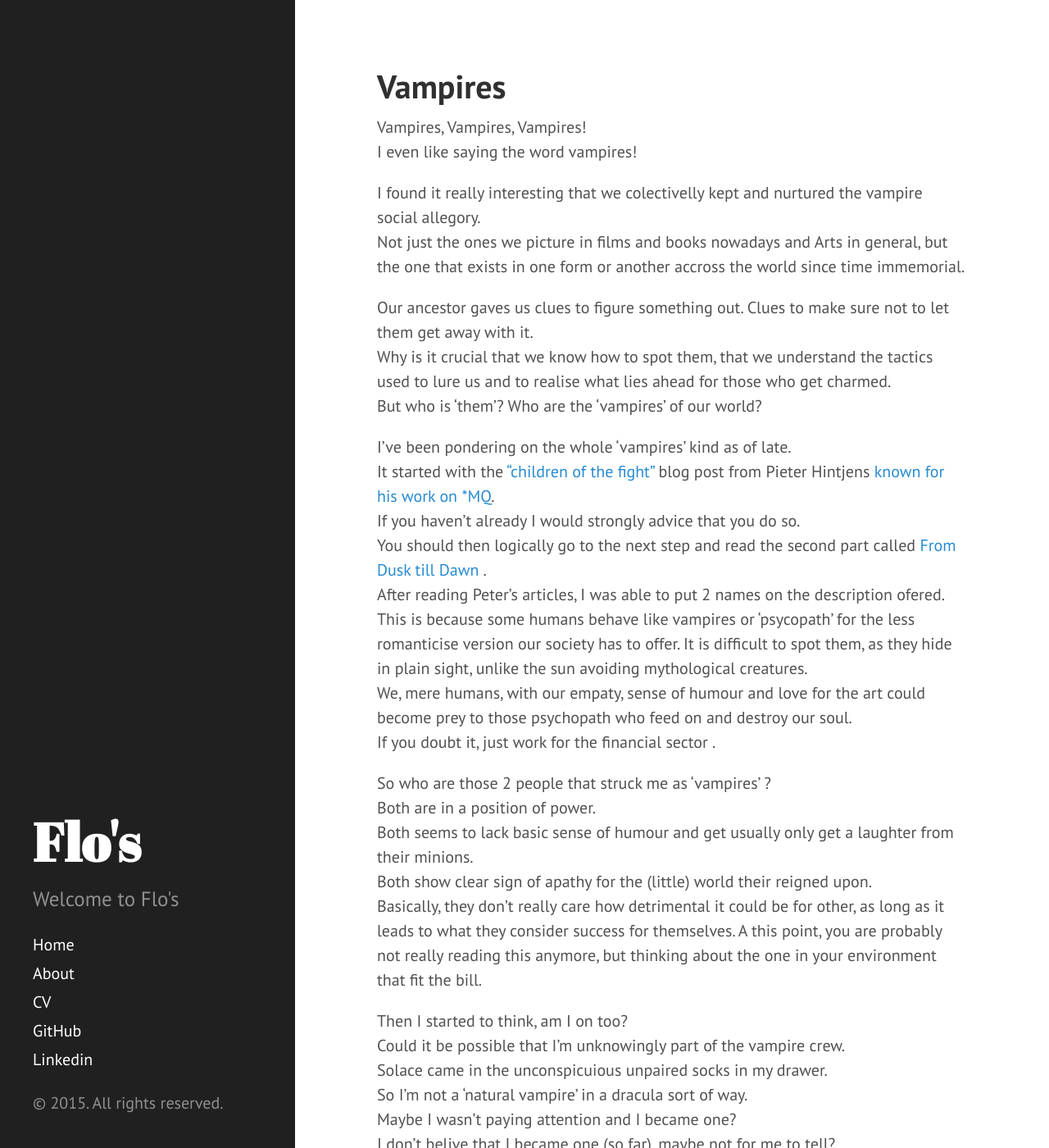
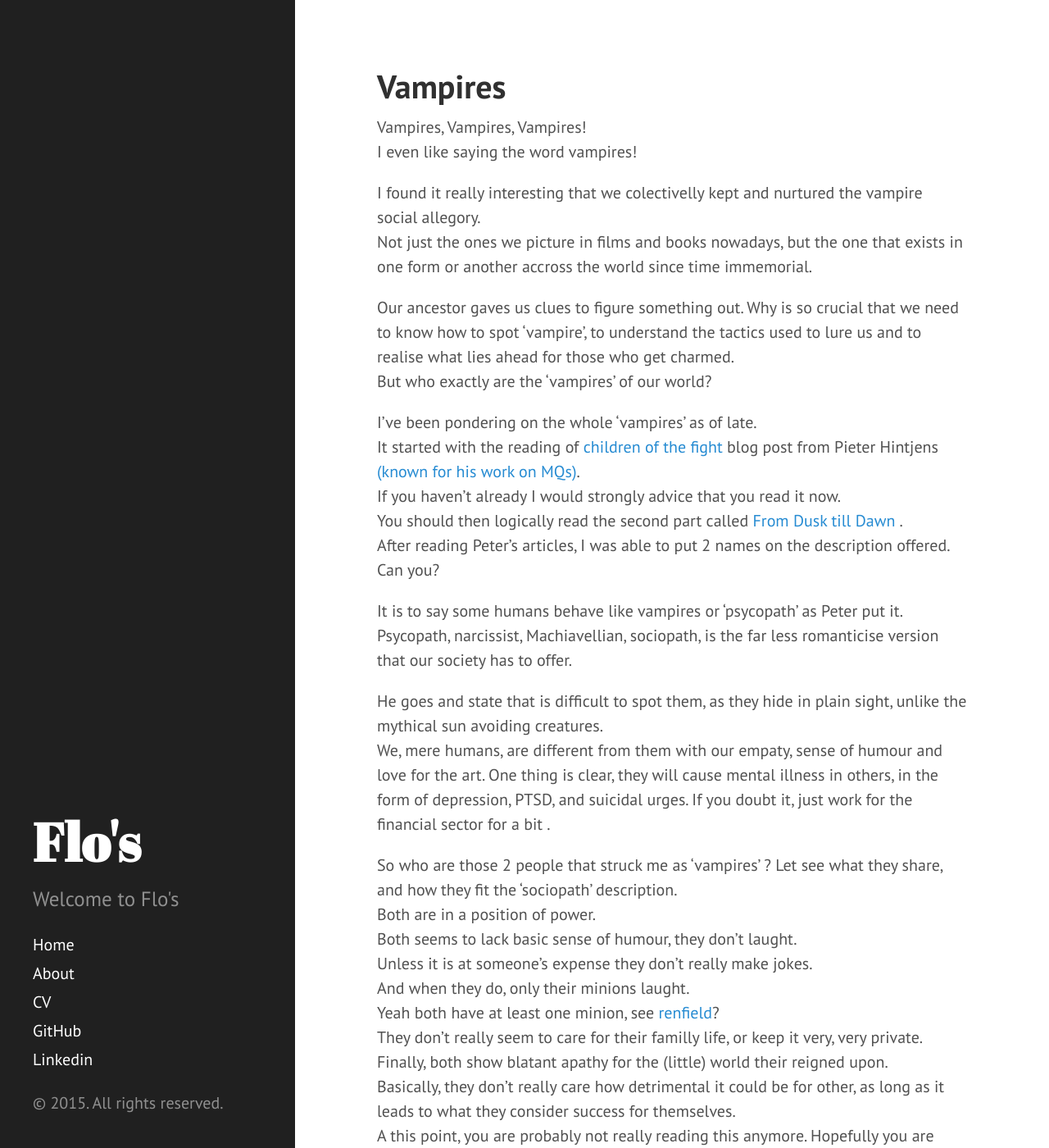
Before and after one commit to raudf/raudf.github.io, a Jekyll site: the page built from _posts/2015-01-04-vampires.md, in a window 1280 px wide and 1400 px high. Shown: the whole window at 82% size. Built offline with Jekyll 4.4.1, drawn with Linux system fonts in a browser that asks for light colours; Markdown is read by kramdown in place of the engine named in the settings; some of the changed text lies outside the part shown.

Commit message:
Typos and arrangement

```diff
--- a/_posts/2015-01-04-vampires.md
+++ b/_posts/2015-01-04-vampires.md
@@ -8,35 +8,48 @@ I even like saying the word vampires!
 
 
 I found it really interesting that we colectivelly kept and nurtured the vampire social allegory.
-Not just the ones we picture in films and books nowadays and Arts in general, but the one that exists in one form or another accross the world since time immemorial.
+Not just the ones we picture in films and books nowadays, but the one that exists in one form or another accross the world since time immemorial.
 
 Our ancestor gaves us clues to figure something out.
-Clues to make sure not to let them get away with it.
-Why is it crucial that we know how to spot them, that we understand the tactics used to lure us and to realise what lies ahead for those who get charmed.
-But who is 'them'? Who are the 'vampires' of our world?
+Why is so crucial that we need to know how to spot 'vampire', to understand the tactics used to lure us and to realise what lies ahead for those who get charmed.
+But who exactly are the 'vampires' of our world?
 
-I've been pondering on the whole 'vampires' kind as of late.
-It started with the ["children of the fight"](http://hintjens.com/blog:78) blog post from  Pieter Hintjens [known for his work on *MQ](http://en.wikipedia.org/wiki/Pieter_Hintjens).
-If you haven't already I would strongly advice that you do so.
-You should then logically go to the next step and read the second part called [From Dusk till Dawn ](http://hintjens.com/blog:82).
-After reading Peter's articles, I was able to put 2 names on the description ofered.
-This is because some humans behave like vampires or 'psycopath' for the less romanticise version our society has to offer.
-It is difficult to spot them, as they hide in plain sight, unlike the sun avoiding mythological creatures.
-We, mere humans, with our empaty, sense of humour and love for the art could become prey to those psychopath who feed on and destroy our soul.
-If you doubt it, just work for the financial sector <insert adequate smiley here>.
+I've been pondering on the whole 'vampires' as of late.
+It started with the reading of [children of the fight](http://hintjens.com/blog:78) blog post from  Pieter Hintjens [(known for his work on MQs)](http://en.wikipedia.org/wiki/Pieter_Hintjens).
+If you haven't already I would strongly advice that you read it now.
+You should then logically read the second part called [From Dusk till Dawn ](http://hintjens.com/blog:82).
+After reading Peter's articles, I was able to put 2 names on the description offered.
+Can you?
+
+It is to say some humans behave like vampires or 'psycopath' as Peter put it.
+Psycopath, narcissist, Machiavellian, sociopath, is the far less romanticise version that our society has to offer.
+
+He goes and state that is difficult to spot them, as they hide in plain sight, unlike the mythical sun avoiding  creatures.
+We, mere humans, are different from them with our empaty, sense of humour and love for the art.
+One thing is clear, they will cause mental illness in others, in the form of depression, PTSD, and suicidal urges.
+If you doubt it, just work for the financial sector for a bit <insert adequate smiley here>.
 
 So who are those 2 people that struck me as 'vampires' ?
+Let see what they share, and how they fit the 'sociopath' description.
 Both are in a position of power.
-Both seems to lack basic sense of humour and get usually only get a laughter from their minions.
-Both show clear sign of apathy for the (little) world their reigned upon.
+Both seems to lack basic sense of humour, they don't laught.
+Unless it is at someone's expense they don't really make jokes.
+And when they do, only their minions laught.
+Yeah both have at least one minion, see [renfield](http://www.imdb.com/title/tt0112896/)?
+They don't really seem to care for their familly life, or keep it very, very private.
+Finally, both show blatant apathy for the (little) world their reigned upon.
 Basically, they don't really care how detrimental it could be for other, as long as it leads to what they consider success for themselves.
-A this point, you are probably not really reading this anymore, but thinking about the one in your environment that fit the bill.
+A this point, you are probably not really reading this anymore.
+Hopefully you are now thinking about the one in your environment that fit the bill.
+Then I started to think, am I on too?
 
-Then I started to think, am I on too?
 Could it be possible that I'm unknowingly part of the vampire crew.
+If it is my nature, I might well not realise that I'm one myself.
 Solace came in the unconspicuious unpaired socks in my drawer.
 So I'm not a 'natural vampire' in a dracula sort of way.
 Maybe I wasn't paying attention and I became one?
+In a 'getting turned by vampire into one' kind of way.
+I did spend a fair amount of time in the vincinity of 'psycopath'.
 I don't belive that I became one (so far), maybe not for me to tell?
 
 How to do you make sure you don't get turned into one then?
```
